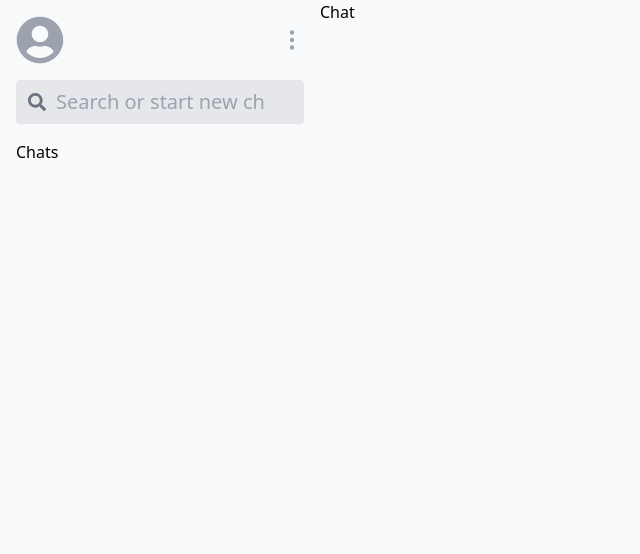
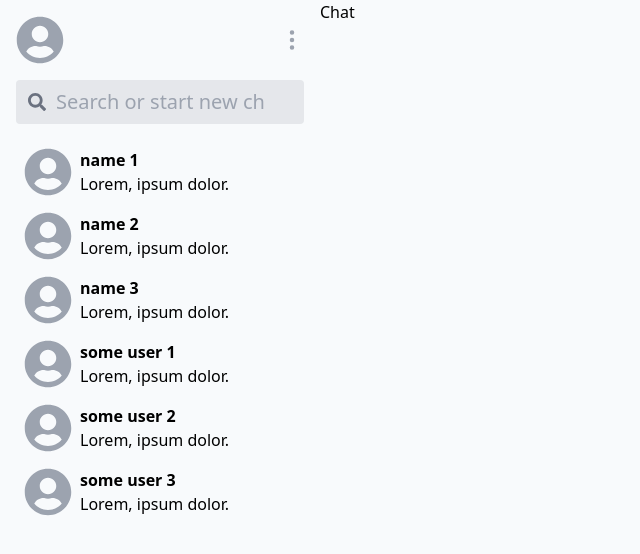
Before and after one commit to yap8/chat, a React (Create React App) app in the folder client/: page / in a window 1280 px wide. Shown: the top 554 px of the page, without its empty margins (0-640 px from the left). Built offline with nearby package versions, Linux system fonts and the light colour scheme; sample sign-in values are in the browser's storage.

Commit message:
added basic styles for ChatList & ChatItem

```diff
--- a/client/src/App.js
+++ b/client/src/App.js
@@ -16,6 +16,7 @@ function App() {
         <div className="bg-slate-50 h-screen flex items-center justify-center">
           <Routes>
             <Route path='/' element={<Home />} />
+            <Route path='/chats/:id' element={<Home />} />
             <Route path='/login' element={<Login />} />
             <Route path='/register' element={<Register />} />
           </Routes>
--- /dev/null
+++ b/client/src/components/Sidebar/ChatItem.js
@@ -0,0 +1,23 @@
+import { FaUserCircle } from 'react-icons/fa'
+import { Link } from 'react-router-dom'
+
+const ChatItem = ({ id, name }) => {
+  return (
+    <li className="group">
+      <Link
+        className="p-2 flex rounded transition group-hover:bg-gray-200"
+        to={`/chats/${id}`}
+      >
+        <div className="w-12 h-12 mr-2">
+          <FaUserCircle className="text-5xl text-gray-400" />
+        </div>
+        <div className="w-full">
+          <h4 className="font-semibold">{name}</h4>
+          <p>Lorem, ipsum dolor.</p>
+        </div>
+      </Link>
+    </li>
+  )
+}
+
+export default ChatItem
--- /dev/null
+++ b/client/src/components/Sidebar/ChatList.js
@@ -0,0 +1,24 @@
+import ChatItem from "./ChatItem"
+
+const chats = [
+  { id: '1', name: 'name 1' },
+  { id: '2', name: 'name 2' },
+  { id: '3', name: 'name 3' },
+  { id: '4', name: 'some user 1' },
+  { id: '5', name: 'some user 2' },
+  { id: '6', name: 'some user 3' }
+]
+
+const ChatList = () => {
+  return (
+    <div>
+      <ul>
+        {chats.map(chat => (
+          <ChatItem key={chat.id} id={chat.id} name={chat.name} />
+        ))}
+      </ul>
+    </div>
+  )
+}
+
+export default ChatList
--- a/client/src/components/Sidebar/Chats.js
+++ /dev/null
@@ -1,7 +0,0 @@
-const Chats = () => {
-  return (
-    <div>Chats</div>
-  )
-}
-
-export default Chats
--- a/client/src/components/Sidebar/Header.js
+++ b/client/src/components/Sidebar/Header.js
@@ -4,7 +4,7 @@ import { BsThreeDotsVertical } from 'react-icons/bs'
 const Header = () => {
   return (
     <div className="flex justify-between">
-      <FaUserCircle className="w-12 h-12 text-gray-400" />
+      <FaUserCircle className="text-5xl text-gray-400" />
       <button className="group">
         <BsThreeDotsVertical className="w-6 h-6 text-gray-400 transition group-hover:text-gray-800" />
       </button>
--- a/client/src/components/Sidebar/Sidebar.js
+++ b/client/src/components/Sidebar/Sidebar.js
@@ -1,13 +1,13 @@
 import Header from "./Header"
 import SearchForm from "./SearchForm"
-import Chats from "./Chats"
+import ChatList from "./ChatList"
 
 const Sidebar = () => {
   return (
     <div className="w-1/4 h-screen p-4">
       <Header />
       <SearchForm />
-      <Chats />
+      <ChatList />
     </div>
   )
 }
```
